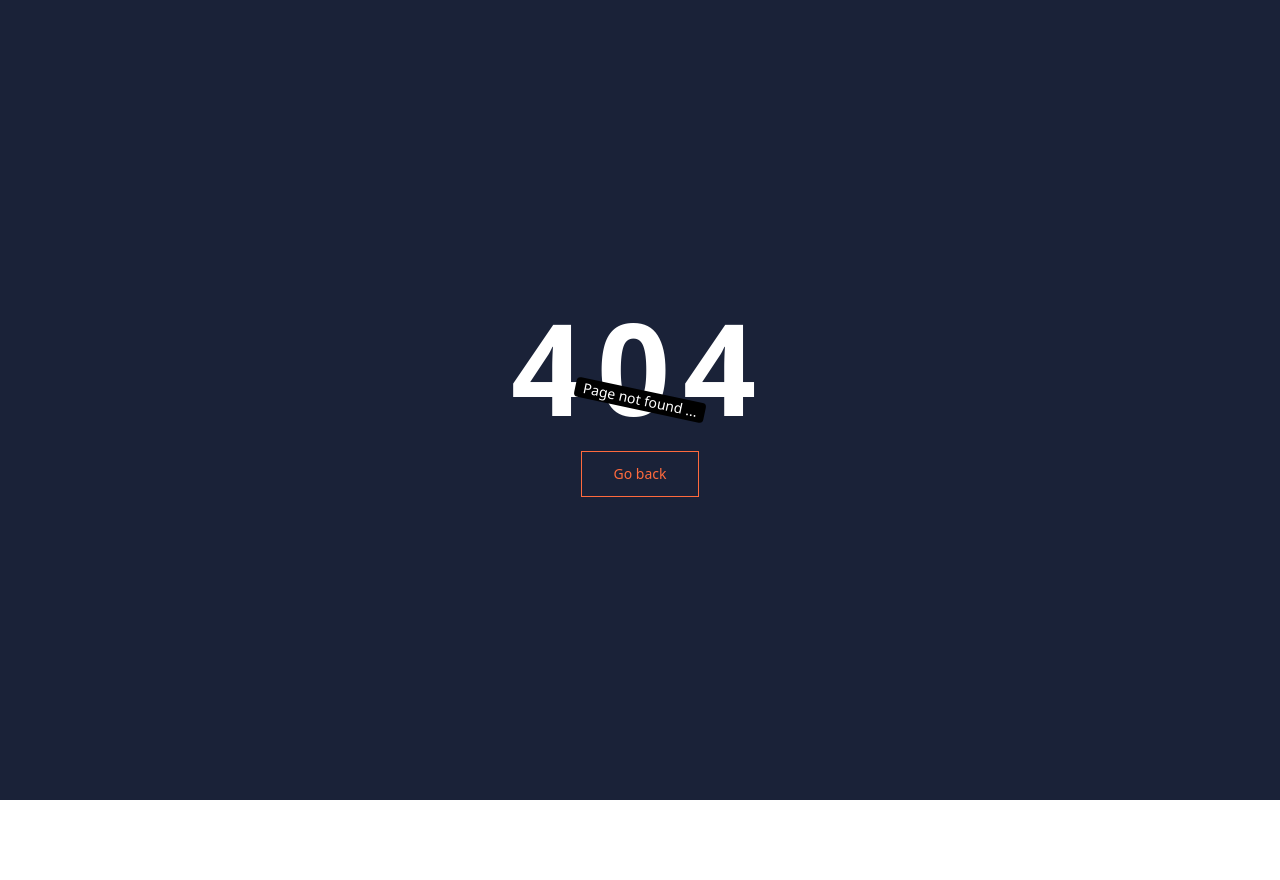
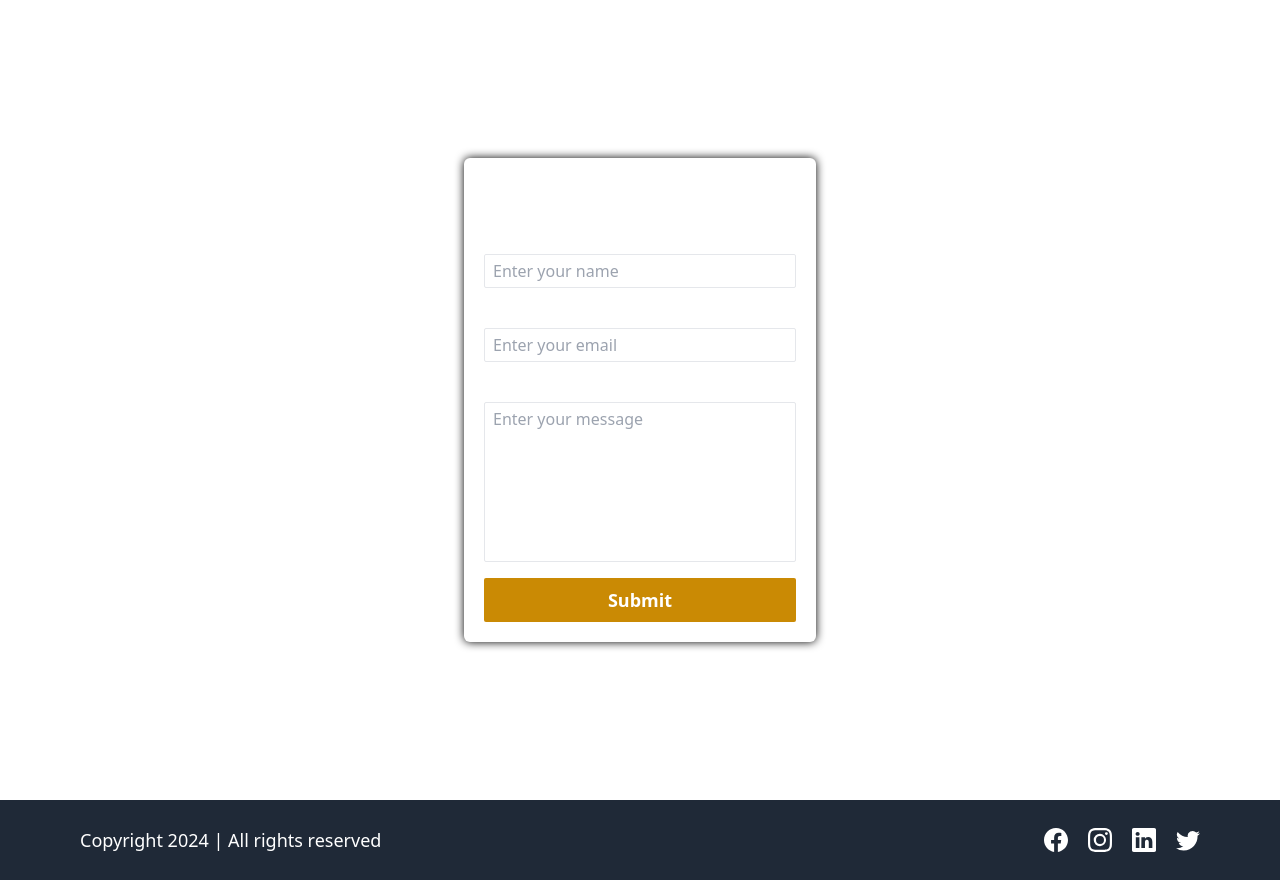
Before and after one commit to Washim-RaJa/Learning-Management-System, a React (Vite) app in the folder client/: page /contact in a window 1280 px wide. Before the commit this address had no page. Before the commit the page ends 800 px from the top, so only its background shows below. Built offline with nearby package versions, Linux system fonts and the light colour scheme.

Commit message:
Created CourseList, CourseCard and Contact page, their functionality & added their routes & created a regexMatcher function.

```diff
--- a/client/src/App.jsx
+++ b/client/src/App.jsx
@@ -3,6 +3,8 @@ import './App.css'
 import { Route, Routes } from 'react-router-dom'
 
 import AboutUs from './Pages/AboutUs'
+import Contact from './Pages/Contact'
+import CourseList from './Pages/Course/CourseList'
 import HomePage from './Pages/HomePage'
 import Login from './Pages/Login'
 import NotFound from './Pages/NotFound'
@@ -17,6 +19,8 @@ function App() {
           <Route path='/about' element={<AboutUs/>}/>
           <Route path='/signup' element={<Signup/>}/>
           <Route path='/login' element={<Login/>}/>
+          <Route path='/courses' element={<CourseList/>}/>
+          <Route path='/contact' element={<Contact/>}/>
           <Route path='*' element={<NotFound/>}/>
       </Routes>
     </>
--- /dev/null
+++ b/client/src/Components/CourseCard.jsx
@@ -0,0 +1,42 @@
+import { useNavigate } from "react-router-dom"
+
+const CourseCard = ({ data }) => {
+    const navigate = useNavigate();
+
+
+  return (
+    <div
+        onClick={()=> navigate("/course/description/")}
+        className="text-white w-[22rem] h-[430px] shadow-lg rounded-lg cursor-pointer group overflow-hidden bg-zinc-700">
+        <div className="overflow-hidden">
+            <img
+                className="h-48 w-full rounded-tl-lg rounded-tr-lg group-hover:scale=[1,2] transition-all ease-in-out duration-300"
+                src={data?.thumbnail?.secure_url}
+                alt="Course thumbnail"
+            />
+            <div className="p-3 space-y-1 text-white">
+                <h2 className="text-xl font-bold text-yellow-500 line-clamp-2">
+                    {data?.title}
+                </h2>
+                <p className="line-clamp-2">
+                    {data?.description}
+                </p>
+                <p className="font-semibold">
+                    <span className="text-yellow-500 font-bold">Category : </span>
+                    {data?.category}
+                </p>
+                <p className="font-semibold">
+                    <span className="text-yellow-500 font-bold">Total lectures : </span>
+                    {data?.numberOflectures}
+                </p>
+                <p className="font-semibold">
+                    <span className="text-yellow-500 font-bold">Instructor : </span>
+                    {data?.createdBy}
+                </p>
+            </div>
+        </div>
+    </div>
+  )
+}
+
+export default CourseCard
--- /dev/null
+++ b/client/src/Helpers/regexMatcher.js
@@ -0,0 +1,9 @@
+export function isEmail(string) {
+    return string.match(
+        /^(([^<>()[\]\\.,;:\s@"]+(\.[^<>()[\]\\.,;:\s@"]+)*)|.(".+"))@((\[[0-9]{1,3}\.[0-9]{1,3}\.[0-9]{1,3}\.[0-9]{1,3}\])|(([a-zA-Z\-0-9]+\.)+[a-zA-Z]{2,}))$/
+    )
+}
+
+export function isValidPassword(string) {
+    return string.match(/^(?=.*[0-9])(?=.*[!@#$%^&*])[a-zA-Z0-9!@#$%^&*]{8,16}$/)
+}
--- /dev/null
+++ b/client/src/Pages/Contact.jsx
@@ -0,0 +1,114 @@
+import { useState } from "react";
+import toast from "react-hot-toast";
+
+import axiosInstance from "../Helpers/axiosInstance.js";
+import { isEmail } from "../Helpers/regexMatcher.js";
+import HomeLayout from "../Layouts/HomeLayout";
+
+const Contact = () => {
+  const [userInput, setUserInput] = useState({
+    name: "",
+    email: "",
+    message: "",
+  });
+
+  function handleInputChange(e) {
+    const { name, value } = e.target;
+    setUserInput({
+      ...userInput,
+      [name]: value,
+    });
+  }
+  async function onFormSubmit(e) {
+    e.preventDefault();
+    if (!userInput.name || !userInput.email || !userInput.message) {
+      toast.error("All fields are mandatory!");
+      return;
+    }
+    if (!isEmail(userInput.email)) {
+      toast.error("Invalid email id.");
+      return;
+    }
+    try {
+        const response = axiosInstance.post("/contact", userInput);
+        toast.promise(response, {
+            loading: "Submitting your message..",
+            success: "Form submitted successfully",
+            error: "Failed to submit form"
+        })
+
+        const contactResponse = await response;
+        if ( contactResponse?.data?.success) {
+            setUserInput({
+                name: "",
+                email: "",
+                message: "",
+            })
+        }
+    } catch (error) {
+        toast.error(error.message || "Operation failed!")
+    }
+  }
+  return (
+    <HomeLayout>
+      <div className="flex items-center justify-center h-[100vh]">
+        <form
+          noValidate
+          onSubmit={onFormSubmit}
+          className="flex flex-col items-center justify-center gap-2 p-5 rounded-md text-white shadow-[0_0_10px_black] w-[22rem]"
+        >
+          <h1 className="text-3xl font-semibold">Contact Form</h1>
+          <div className="w-full flex flex-col gap-1">
+            <label htmlFor="name" className="text-xl font-semibold">
+              Name
+            </label>
+            <input
+              className="bg-transparent border px-2 py-1 rounded-sm"
+              id="name"
+              name="name"
+              type="text"
+              placeholder="Enter your name"
+              onChange={handleInputChange}
+              value={userInput.name}
+            />
+          </div>
+          <div className="w-full flex flex-col gap-1">
+            <label htmlFor="email" className="text-xl font-semibold">
+              Email
+            </label>
+            <input
+              className="bg-transparent border px-2 py-1 rounded-sm"
+              id="email"
+              name="email"
+              type="email"
+              placeholder="Enter your email"
+              onChange={handleInputChange}
+              value={userInput.email}
+            />
+          </div>
+          <div className="w-full flex flex-col gap-1">
+            <label htmlFor="message" className="text-xl font-semibold">
+              Message
+            </label>
+            <textarea
+              className="bg-transparent border px-2 py-1 rounded-sm resize-none h-40"
+              id="message"
+              name="message"
+              placeholder="Enter your message"
+              onChange={handleInputChange}
+              value={userInput.message}
+            ></textarea>
+          </div>
+          <button
+            className="w-full bg-yellow-600 hover:bg-yellow-500 transition-all ease-in-out duration-300 rounded-sm py-2 font-semibold text-lg mt-2"
+            type="submit"
+          >
+            Submit
+          </button>
+        </form>
+      </div>
+    </HomeLayout>
+  );
+};
+
+export default Contact;
--- /dev/null
+++ b/client/src/Pages/Course/CourseList.jsx
@@ -0,0 +1,38 @@
+import { useEffect } from "react"
+import { useDispatch, useSelector } from "react-redux"
+
+import CourseCard from "../../Components/CourseCard"
+import HomeLayout from "../../Layouts/HomeLayout"
+import { getAllCourses } from "../../Redux/Slices/CourseSlice"
+
+const CourseList = () => {
+    const dispatch = useDispatch()
+    const { courseData } = useSelector(state => state?.course)
+
+    async function loadCourses () {
+        await dispatch(getAllCourses());
+    }
+
+    useEffect(()=>{
+        loadCourses();
+    }, [])
+    console.log("courseData", courseData);
+
+  return (
+    <HomeLayout>
+        <div className="min-h-[90vh] pt-12 pl-20 flex flex-col gap-10 text-white">
+            <h1 className="text-center text-3xl font-semibold mb-5">
+                Explore the courses made by
+                <span className="font-bold text-yellow-500"> Industry experts</span>
+            </h1>
+            <div className="mb-10 flex flex-wrap gap-14">
+                {courseData?.map((element)=> (
+                    <CourseCard key={element.id} data={element}/>
+                ))}
+            </div>
+        </div>
+    </HomeLayout>
+  )
+}
+
+export default CourseList
--- a/client/src/Pages/Signup.jsx
+++ b/client/src/Pages/Signup.jsx
@@ -4,6 +4,7 @@ import { BsPersonCircle } from "react-icons/bs";
 import { useDispatch } from "react-redux";
 import { Link, useNavigate } from "react-router-dom";
 
+import { isEmail, isValidPassword } from "../Helpers/regexMatcher.js";
 import HomeLayout from "../Layouts/HomeLayout";
 import { createAccount } from "../Redux/Slices/AuthSlice";
 
@@ -56,16 +57,12 @@ const Signup = () => {
       toast.error("Name should be at least of 3 characters.");
       return;
     }
-    if (
-        !signupData.email.match(
-        /^(([^<>()[\]\\.,;:\s@"]+(\.[^<>()[\]\\.,;:\s@"]+)*)|.(".+"))@((\[[0-9]{1,3}\.[0-9]{1,3}\.[0-9]{1,3}\.[0-9]{1,3}\])|(([a-zA-Z\-0-9]+\.)+[a-zA-Z]{2,}))$/
-      )
-    ) {
+    if (!isEmail(signupData.email)) {
       toast.error("Invalid email id.");
       return;
     }
     // you should have 6 to 16 valid characters | has at least one number | has at least one special character
-    if (!signupData.password.match(/^(?=.*[0-9])(?=.*[!@#$%^&*])[a-zA-Z0-9!@#$%^&*]{8,16}$/)) {
+    if (!isValidPassword(signupData.password)) {
       toast.error("Password should be 8 to 16 characters long with at least a number & a special character");
       return;
     }
--- a/client/src/Redux/Slices/CourseSlice.js
+++ b/client/src/Redux/Slices/CourseSlice.js
@@ -11,9 +11,7 @@ export const getAllCourses = createAsyncThunk('courses/get', async () => {
         const res = axiosInstance.get('courses')
         toast.promise(res, {
             loading: "Fethcing courses, please wait..!",
-            success: (data)=>{
-                return data?.data?.message
-            },
+            success: "Course loaded successfully!",
             error: "Failed to load courses"
         })
         return (await res).data.courses
```
